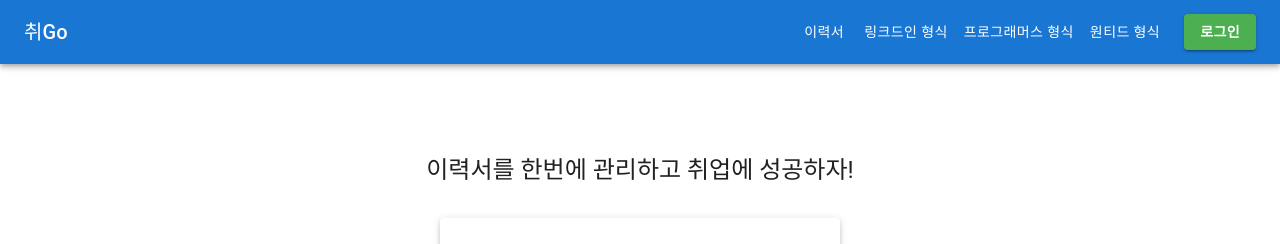
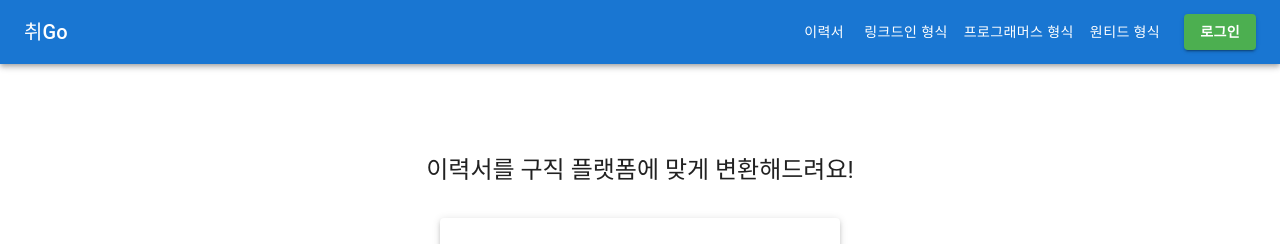
Before and after one commit to junho100/chee-go-web, a React (Create React App) app: page / in a window 1280 px wide. Shown: the top 244 px of the page. Built offline with nearby package versions, Linux system fonts and the light colour scheme; no server answers.

Commit message:
Style: update title

```diff
--- a/src/components/Login/Login.js
+++ b/src/components/Login/Login.js
@@ -134,7 +134,7 @@ function Login() {
       }}
     >
       <Typography variant="h5" align="center" gutterBottom sx={{ mb: 4 }}>
-        이력서를 한번에 관리하고 취업에 성공하자!
+        이력서를 구직 플랫폼에 맞게 변환해드려요!
       </Typography>
       <Paper elevation={3} sx={{ p: 4, width: "100%", maxWidth: 400 }}>
         <Typography variant="h4" align="center" gutterBottom>
```
